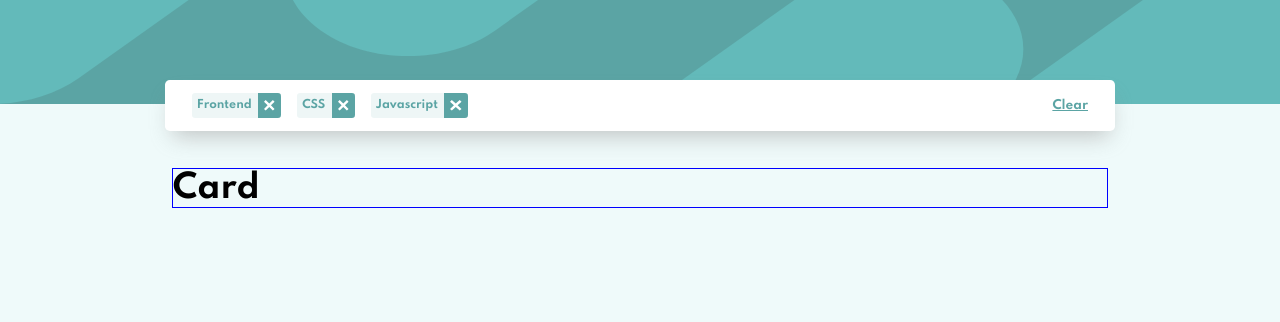
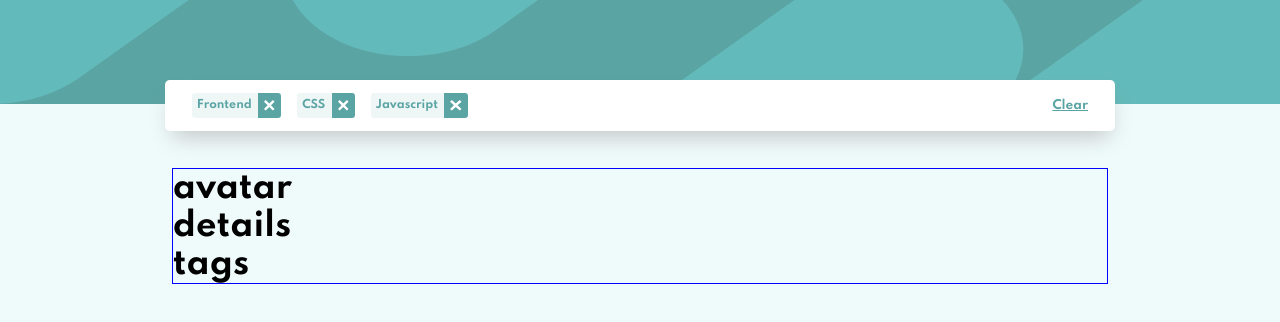
Before and after one commit to Moro-Afriyie/Job-listings-with-filtering, a React (Create React App) app in the folder job-listings-with-filtering/: page / in a window 1280 px wide. Shown: the top 322 px of the page. Built offline with nearby package versions, Linux system fonts and the light colour scheme.

Commit message:
add template to the card component

```diff
--- a/job-listings-with-filtering/src/components/Card.tsx
+++ b/job-listings-with-filtering/src/components/Card.tsx
@@ -4,7 +4,19 @@ import * as React from "react";
 interface ICardProps {}
 
 const Card: React.FunctionComponent<ICardProps> = (props) => {
-  return <h1>Card</h1>;
+  return (
+    <div className="card__container">
+      <div className="card__avatar">
+        <h1>avatar</h1>
+      </div>
+      <div className="card__details">
+        <h1>details</h1>
+      </div>
+      <div className="card__tags">
+        <h1>tags</h1>
+      </div>
+    </div>
+  );
 };
 
 export default Card;
```
